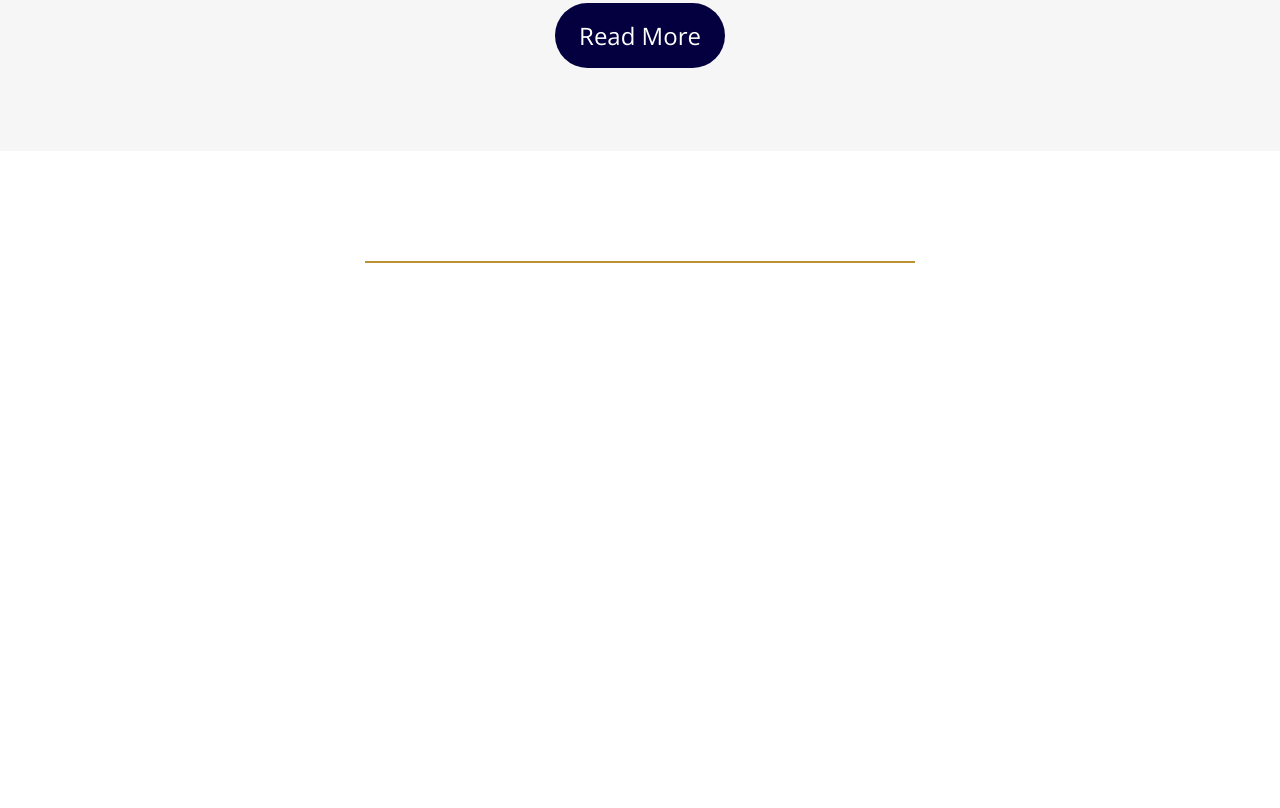
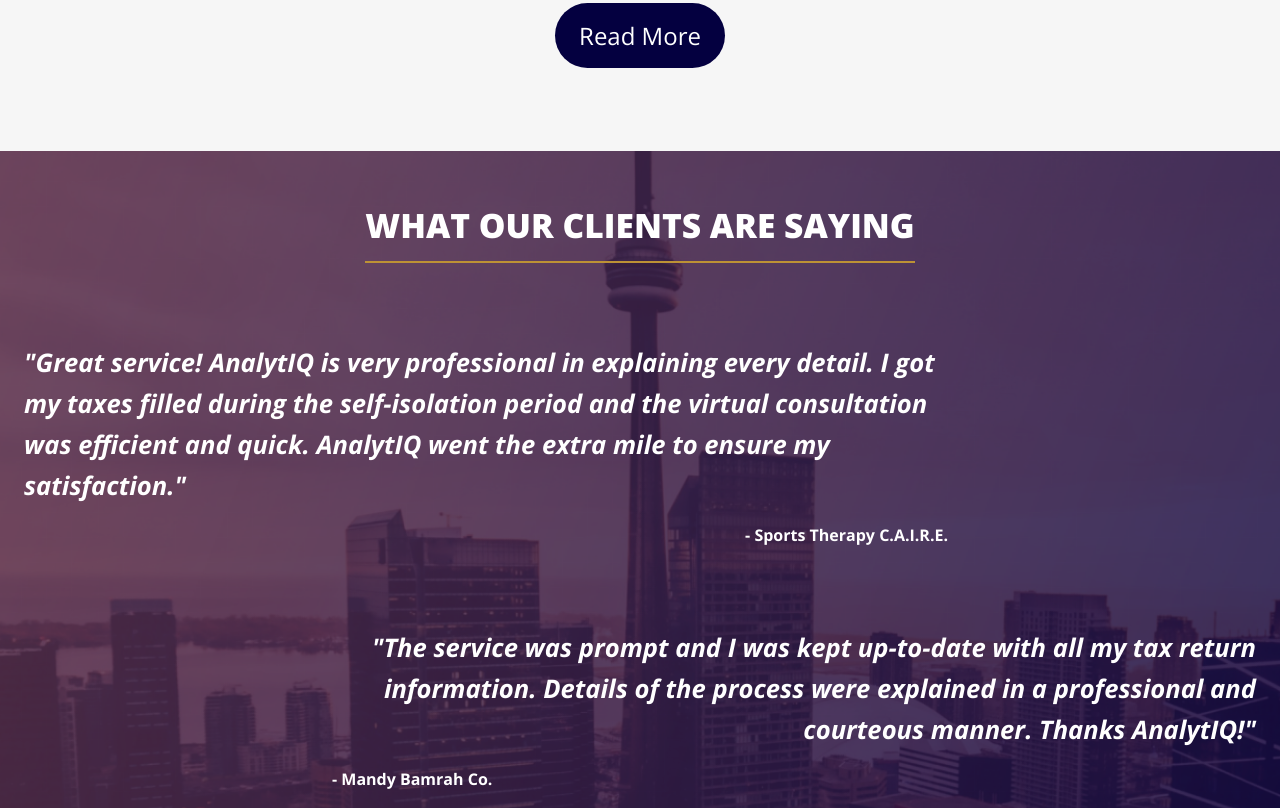
Before and after one commit to xpyrosh/analytiq, a website: page dist/index.html in a window 1280 px wide. Shown: the part 2642-3450 px from the top of the page. Drawn offline with nearby package versions, Linux system fonts and the light colour scheme; the site is published under a folder, as on GitHub Pages, so addresses that start at the root find nothing.

Commit message:
perhaps the path fails when deployed, trying new image path

```diff
--- a/scss/main.scss
+++ b/scss/main.scss
@@ -282,7 +282,7 @@
 
 // Home Section C
 #home-c {
-    background: white url('/dist/img/Toronto.png') no-repeat center center / cover;
+    background: white url('../img/Toronto.png') no-repeat center center / cover;
     width: 100%;
     padding-bottom: 10%;
     justify-content: center;
```
Also changed, not shown: dist/css/main.css.
